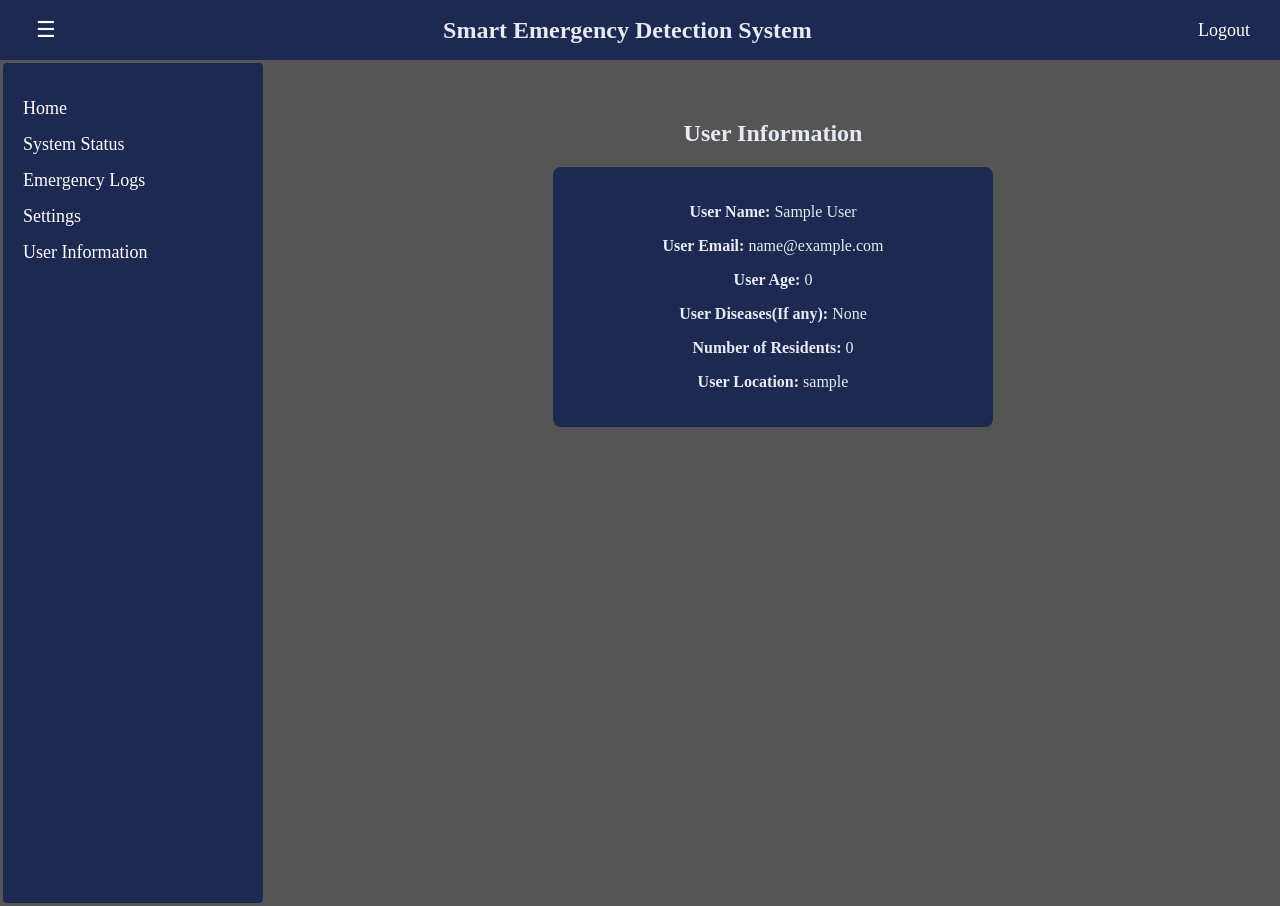
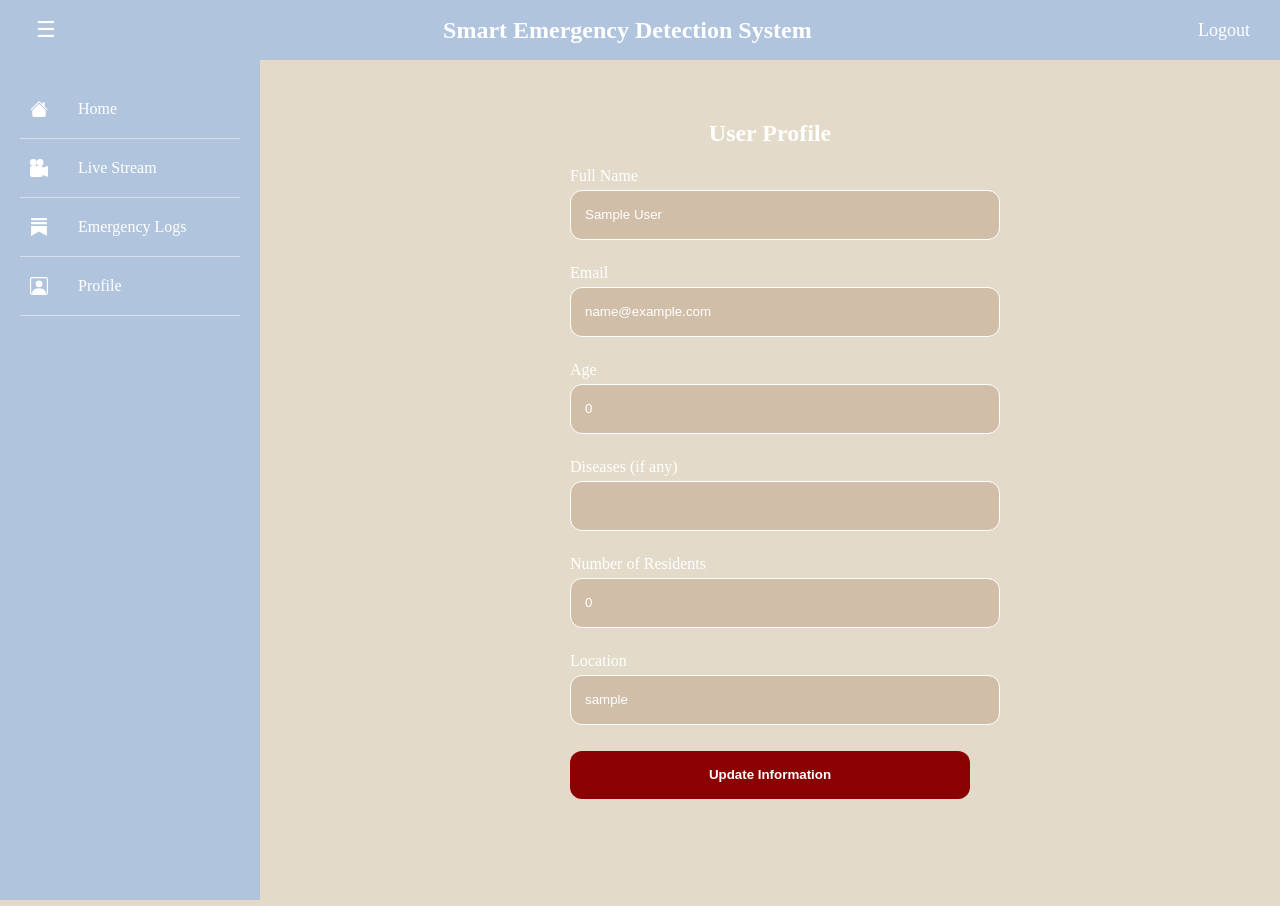
Before and after one commit to ra-f21/smart-emergency-detection-system, a Flask app: page /dashboard in a window 1280 px wide. Run offline with Flask 3, Linux system fonts and the light colour scheme; the visitor is signed in with stand-in values (Sample User, id 1).

Commit message:
style.css, base.html, and dashboard.html updates

```diff
--- a/static/css/style.css
+++ b/static/css/style.css
@@ -1,6 +1,6 @@
 body {
-    background-color: #555555  ;
-    color: #e6eaf3;
+    background-color: #e3dac9      ;
+    color: white;
     margin: 0;
 }
 .Proj-title{
@@ -95,81 +95,95 @@ body {
     width:100%;
     height:48px;
     border-radius:12px;
-    border:1px solid rgba(255,255,255,0.08);
+    border:1px solid white;
     padding:0 14px;
     margin-bottom:14px;
     background:rgba(255,255,255,0.06);
-    color:#e6eaf3;
+    color:white;
 }
 
 .email{
     width:100%;
     height:48px;
     border-radius:12px;
-    border:1px solid rgba(255,255,255,0.08);
+    border:1px solid white;
     padding:0 14px;
     margin-bottom:14px;
     background:rgba(255,255,255,0.06);
-    color:#e6eaf3;
+    color:white;
 }
 
 .password{
      width:100%;
     height:48px;
     border-radius:12px;
-    border:1px solid rgba(255,255,255,0.08);
+    border:1px solid white;
     padding:0 14px;
     margin-bottom:14px;
     background:rgba(255,255,255,0.06);
-    color:#e6eaf3;
+    color:white;
 }
 
 .age{
      width:100%;
     height:48px;
     border-radius:12px;
-    border:1px solid rgba(255,255,255,0.08);
+    border:1px solid white;
     padding:0 14px;
     margin-bottom:14px;
     background:rgba(255,255,255,0.06);
-    color:#e6eaf3;
+    color:white;
 }
 
 .diseases{
      width:100%;
     height:48px;
     border-radius:12px;
-    border:1px solid rgba(255,255,255,0.08);
+    border:1px solid white;
     padding:0 14px;
     margin-bottom:14px;
-    background:rgba(255,255,255,0.06);
-    color:#e6eaf3;
+    background:#d1bea8;
+    color:white;
 }
 
 .number_of_residents{
      width:100%;
     height:48px;
     border-radius:12px;
-    border:1px solid rgba(255,255,255,0.08);
+    border:1px solid white;
     padding:0 14px;
     margin-bottom:14px;
-    background:rgba(255,255,255,0.06);
-    color:#e6eaf3;
+    background:#d1bea8;
+    color:white;
 }
 
 .location{
      width:100%;
     height:48px;
     border-radius:12px;
-    border:1px solid rgba(255,255,255,0.08);
+    border:1px solid white;
     padding:0 14px;
     margin-bottom:14px;
-    background:rgba(255,255,255,0.06);
-    color:#e6eaf3;
+    background:#d1bea8;
+    color:white;
+}
+
+input[readonly]{
+    background: #d1bea8 ;
+    cursor:not-allowed;
+}
+
+.Register-container label{
+    display:block;
+    margin-bottom:5px;
+    margin-top:10px;
+    color:white;
+    font-weight:500;
+    text-align: left;
 }
 
 .sub-btn{
-     width:400px;
+    width:400px;
     height:48px;
     border:none;
     border-radius:12px;
@@ -190,7 +204,7 @@ body {
 
 .topbar{
     height:60px;
-    background:#1d2951;
+    background:#b0c4de  ;
     display:flex;
     justify-content:space-between;
     align-items:center;
@@ -214,13 +228,10 @@ body {
 
 .sidebar{
     width:220px;
-    height:100vh;
+    height:800px;
     padding:20px;
     transition:0.3s;
-    border:solid;
-    border-color: #555555;
-    border-radius: 7px;
-    background:#1d2951     ;
+    background:#b0c4de;
 }
 
 .sidebar h3{
@@ -228,15 +239,28 @@ body {
 }
 
 .sidebar a{
-    font-size: large;
-    display:block;
+    font-size:16px;
+    display:flex;
+    align-items:center;
+    gap:30px;
+    width:100%;
+    box-sizing:border-box;
     color:white;
     text-decoration:none;
-    margin:15px 0;
+    padding:20px 10px;
+    border-bottom:1px solid rgba(255,255,255,0.5);
+    transition:0.2s;
 }
 
 .sidebar a:hover{
+    background:white;
     color:black;
+    transform:translateX(3px);
+}
+
+.sidebar svg{
+    width:18px;
+    height:18px;
 }
 
 .content{
@@ -249,7 +273,7 @@ body {
 .dashboard-box{
     text-align: center;
     margin:auto;
-    background:#1d2951     ;
+    background:#b0c4de      ;
     padding:20px;
     border-radius:8px;
     width:400px;
@@ -258,7 +282,7 @@ body {
 .status-box{
     text-align: center;
     margin:auto;
-    background:#1d2951;
+    background:#b0c4de ;
     padding:20px;
     border-radius:8px;
     width:400px;
--- a/templates/base.html
+++ b/templates/base.html
@@ -24,11 +24,22 @@
 
     <!-- SIDEBAR -->
     <div class="sidebar">
-        <a href="{{ url_for('home') }}">Home</a>
-        <a href="{{ url_for('home') }}">System Status</a>
-        <a href="#">Emergency Logs</a>
-        <a href="#">Settings</a>
-        <a href="{{ url_for('dashboard') }}">User Information</a>
+        <a href="{{ url_for('home') }}"> <svg xmlns="http://www.w3.org/2000/svg" width="16" height="16" fill="currentColor" class="bi bi-house-fill" viewBox="0 0 16 16">
+  <path d="M8.707 1.5a1 1 0 0 0-1.414 0L.646 8.146a.5.5 0 0 0 .708.708L8 2.207l6.646 6.647a.5.5 0 0 0 .708-.708L13 5.793V2.5a.5.5 0 0 0-.5-.5h-1a.5.5 0 0 0-.5.5v1.293z"/>
+  <path d="m8 3.293 6 6V13.5a1.5 1.5 0 0 1-1.5 1.5h-9A1.5 1.5 0 0 1 2 13.5V9.293z"/>
+</svg> Home</a>
+        <a href="{{ url_for('home') }}"><svg xmlns="http://www.w3.org/2000/svg" width="16" height="16" fill="currentColor" class="bi bi-camera-reels-fill" viewBox="0 0 16 16">
+  <path d="M6 3a3 3 0 1 1-6 0 3 3 0 0 1 6 0"/>
+  <path d="M9 6a3 3 0 1 1 0-6 3 3 0 0 1 0 6"/>
+  <path d="M9 6h.5a2 2 0 0 1 1.983 1.738l3.11-1.382A1 1 0 0 1 16 7.269v7.462a1 1 0 0 1-1.406.913l-3.111-1.382A2 2 0 0 1 9.5 16H2a2 2 0 0 1-2-2V8a2 2 0 0 1 2-2z"/>
+</svg> Live Stream</a>
+        <a href="#"> <svg xmlns="http://www.w3.org/2000/svg" width="16" height="16" fill="currentColor" class="bi bi-substack" viewBox="0 0 16 16">
+  <path d="M15 3.604H1v1.891h14v-1.89ZM1 7.208V16l7-3.926L15 16V7.208zM15 0H1v1.89h14z"/>
+</svg> Emergency Logs</a>
+        <a href="{{ url_for('dashboard') }}"><svg xmlns="http://www.w3.org/2000/svg" width="16" height="16" fill="currentColor" class="bi bi-person-square" viewBox="0 0 16 16">
+  <path d="M11 6a3 3 0 1 1-6 0 3 3 0 0 1 6 0"/>
+  <path d="M2 0a2 2 0 0 0-2 2v12a2 2 0 0 0 2 2h12a2 2 0 0 0 2-2V2a2 2 0 0 0-2-2zm12 1a1 1 0 0 1 1 1v12a1 1 0 0 1-1 1v-1c0-1-1-4-6-4s-6 3-6 4v1a1 1 0 0 1-1-1V2a1 1 0 0 1 1-1z"/>
+</svg> Profile</a>
 
 
     </div>
--- a/templates/dashboard.html
+++ b/templates/dashboard.html
@@ -2,16 +2,46 @@
 
 {% block content %}
 
-<h2>User Information</h2>
+<h2>User Profile</h2>
 
-<div class="dashboard-box" >
+<div class="Register-container">
 
-<p><strong>User Name:</strong> {{ user.full_name }}</p>
-<p><strong>User Email:</strong> {{ user.email }}</p>
-<p><strong>User Age:</strong> {{ user.age }}</p>
-<p><strong>User Diseases(If any):</strong> {{ user.diseases }}</p>
-<p><strong>Number of Residents:</strong> {{ user.number_of_residents }}</p>
-<p><strong>User Location:</strong> {{ user.location }}</p>
+<form method="POST">
+
+<label>Full Name</label>
+<input class="full_name"
+       value="{{ user.full_name }}"
+       readonly>
+
+<label>Email</label>
+<input class="email"
+       value="{{ user.email }}"
+       readonly>
+
+<label>Age</label>
+<input class="age"
+       value="{{ user.age }}"
+       readonly>
+
+<label>Diseases (if any)</label>
+<input class="diseases"
+       name="diseases"
+       value="{{ user.diseases or '' }}">
+
+<label>Number of Residents</label>
+<input class="number_of_residents"
+       name="number_of_residents"
+       type="number"
+       value="{{ user.number_of_residents }}">
+
+<label>Location</label>
+<input class="location"
+       name="location"
+       value="{{ user.location }}">
+
+<button class="sub-btn" type="submit">Update Information</button>
+
+</form>
 
 </div>
 
```
